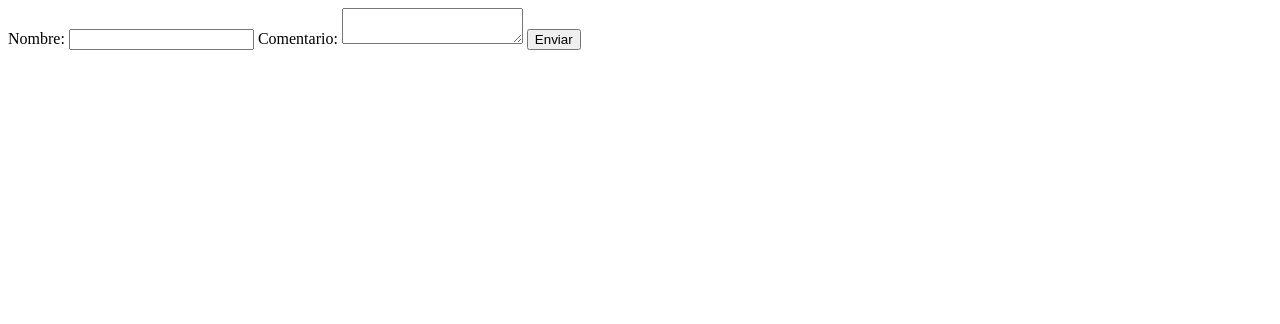
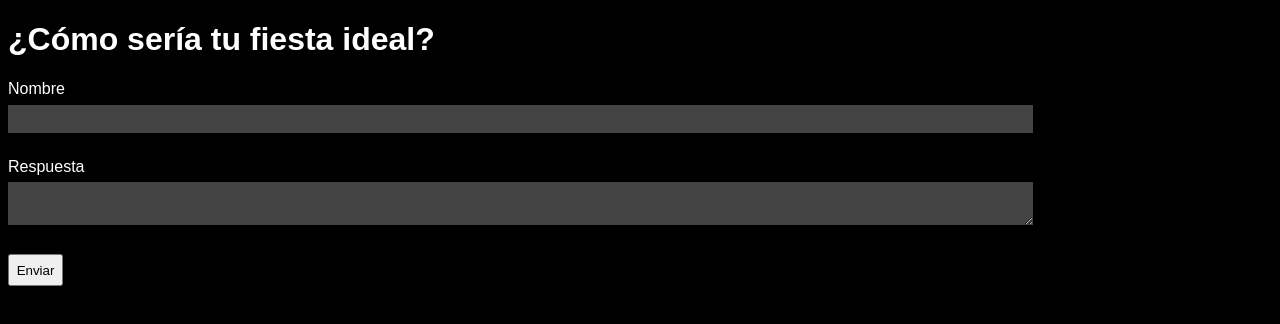
Before and after one commit to rodryg/delirio, a website: page public/index.html in a window 1280 px wide. Drawn offline with nearby package versions, Linux system fonts and the light colour scheme; no server answers.

Commit message:
Estilo negro

```diff
--- a/public/index.html
+++ b/public/index.html
@@ -14,11 +14,38 @@
     socket.emit('new comment', { name, comment });
   }
 </script>
+<style>
+  body {
+    background-color: black;
+    color: white;
+    font-family: sans-serif;
+  }
+
+  input[type="text"], textarea {
+    background-color: #444;
+    border: none;
+    padding: .5em;
+    margin: .5em 0;
+    width: 80%;
+    color: white;
+  }
+
+  input[type="submit"] {
+    padding: .5em;
+  }
+
+</style>
 </head>
 <body>
 <form id="commentForm" onsubmit="submitComment(); return false;">
-  Nombre: <input type="text" id="name" required>
-  Comentario: <textarea id="comment" required></textarea>
+  <h1>¿Cómo sería tu fiesta ideal?</h1>
+  <div>Nombre</div>
+  <input type="text" id="name" required><br>
+  <br>
+  <div>Respuesta</div>
+  <textarea id="comment" required></textarea>
+  <br>
+  <br>
   <input type="submit" value="Enviar">
 </form>
 </body>
```
Also changed, not shown: public/preguntas.html (+25 -15 lines).
